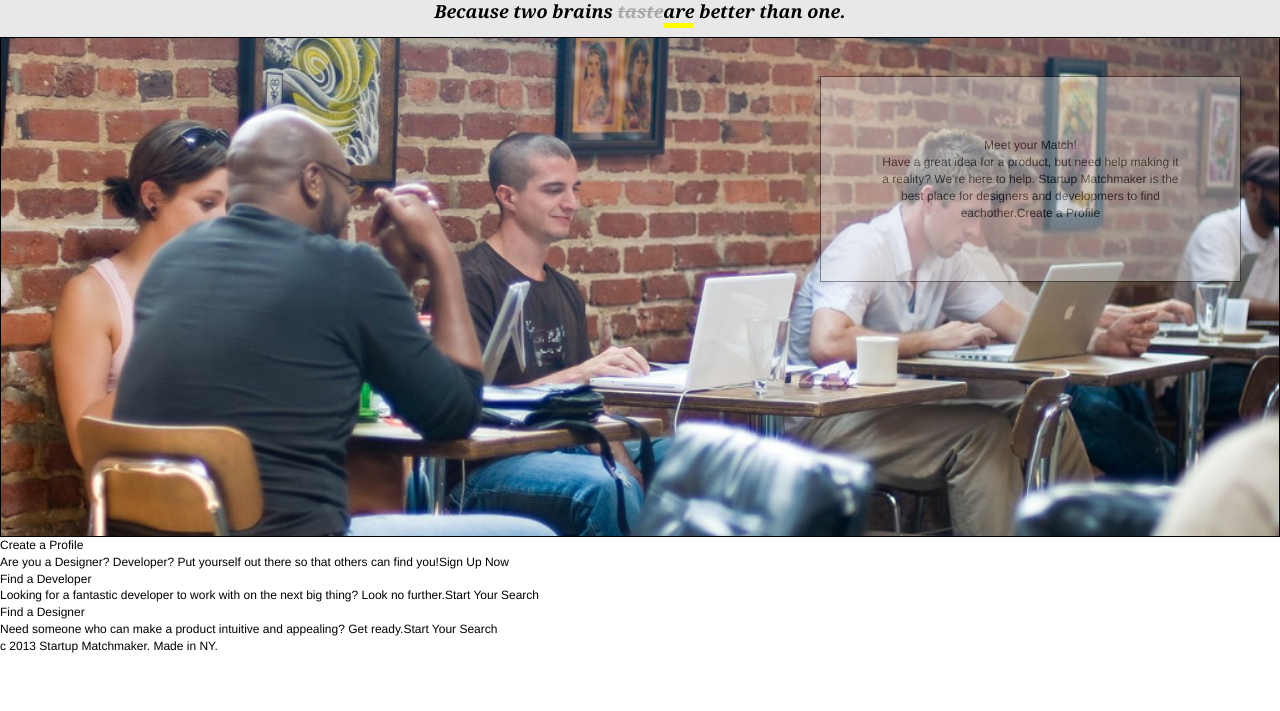
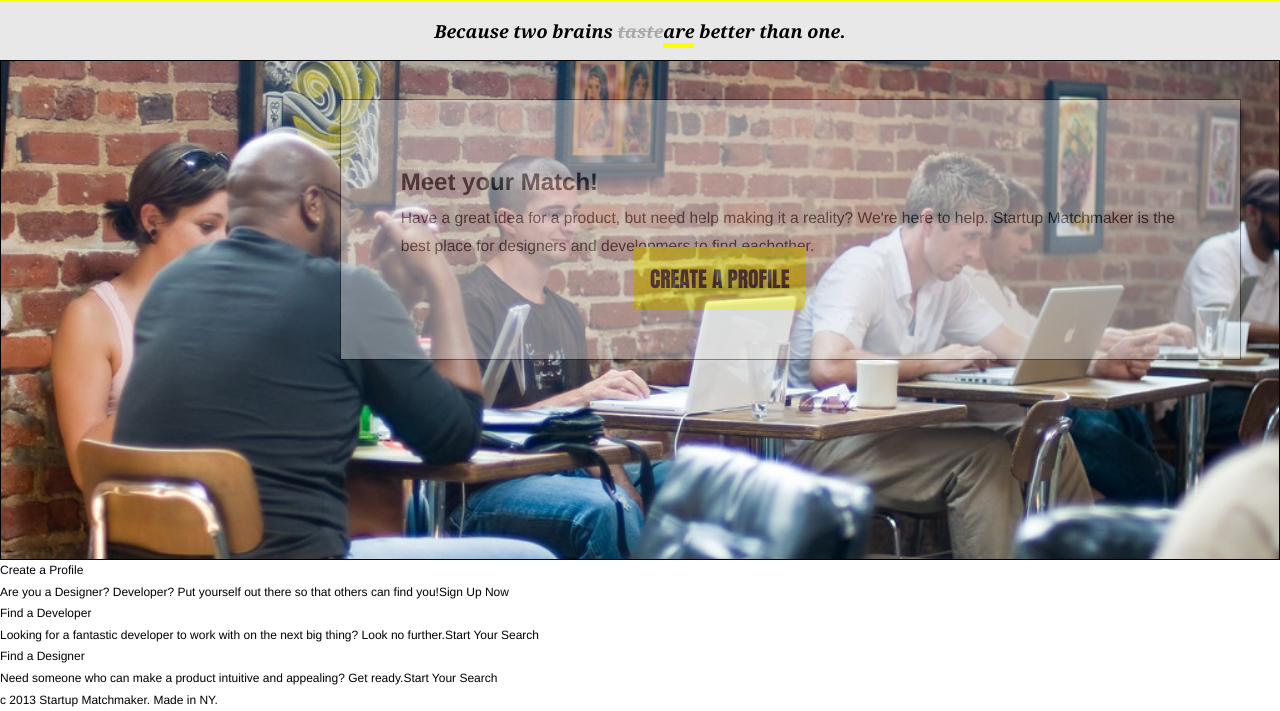
Before and after one commit to hoarh/startup_matchmaker, a plain HTML site: page index.html in a window 1280 px wide. Shown: the part 118-829 px from the top of the page. Before the commit the page ends 800 px from the top, so only its background shows below. Drawn offline with nearby package versions, Linux system fonts and the light colour scheme; a script that the page names is missing.

Commit message:
Styled meet your match

```diff
--- a/css/style.css
+++ b/css/style.css
@@ -48,7 +48,7 @@ Developer @GA in NYC
 body {
      color: #000;
      font-size: 12px;
-     line-height: 1.4;
+     line-height: 1.8;
      font-family: Helvetica, Arial, sans-serif;
      margin:0px;
 }
@@ -111,13 +111,34 @@ section.seethru {
 }
 
 .seethru div {
-     width: 35%;
+     width: 75%;
      float: right;
      border: 1px solid black;
      background-color: #E8E8E8;
      opacity: 0.4;
+     padding: 5%;
+}
+
+.seethru div h3 {
+     font-weight: bold;
+     font-size: 2em;
+}
+
+.seethru div p {
+     font-size: 1.3em;
+}
+
+.seethru div a{
+     text-decoration: none;
+     text-transform: uppercase;
+     background-color: yellow;
+     font-size: 1.8em;
+     font-family: impact;
+     font-weight: bold;
+     color: black;
      text-align: center;
-     padding: 5%;
+     padding: 2%;
+     margin-left: 30%;
 }
 
 /******************************************
--- a/index.html
+++ b/index.html
@@ -34,7 +34,8 @@
 			<section class="seethru">
 				<div>
 					<h3>Meet your Match!</h3>
-					<p>Have a great idea for a product, but need help making it a reality? We're here to help. Startup Matchmaker is the best place for designers and developmers to find eachother.<span>Create a Profile</span></p>
+					<p>Have a great idea for a product, but need help making it a reality? We're here to help. Startup Matchmaker is the best place for designers and developmers to find eachother.</p>
+					<a class="ybutton" href="#">Create a Profile</a>
 				</div>
 			</section>
 
```
